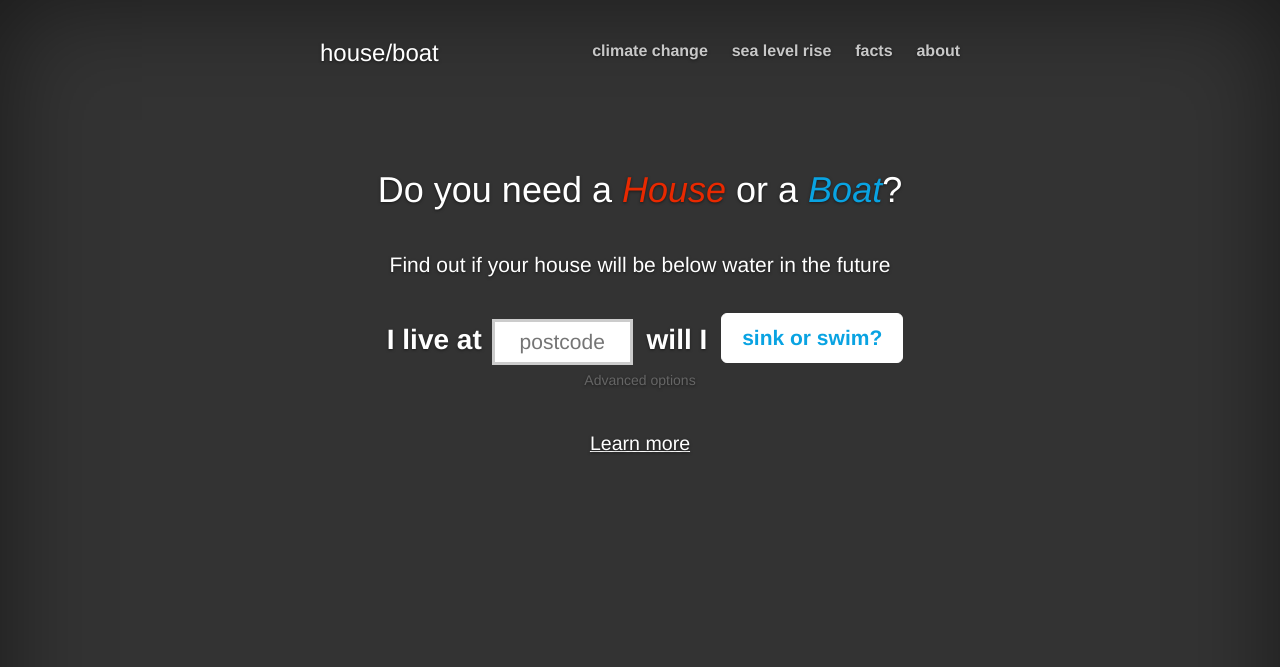
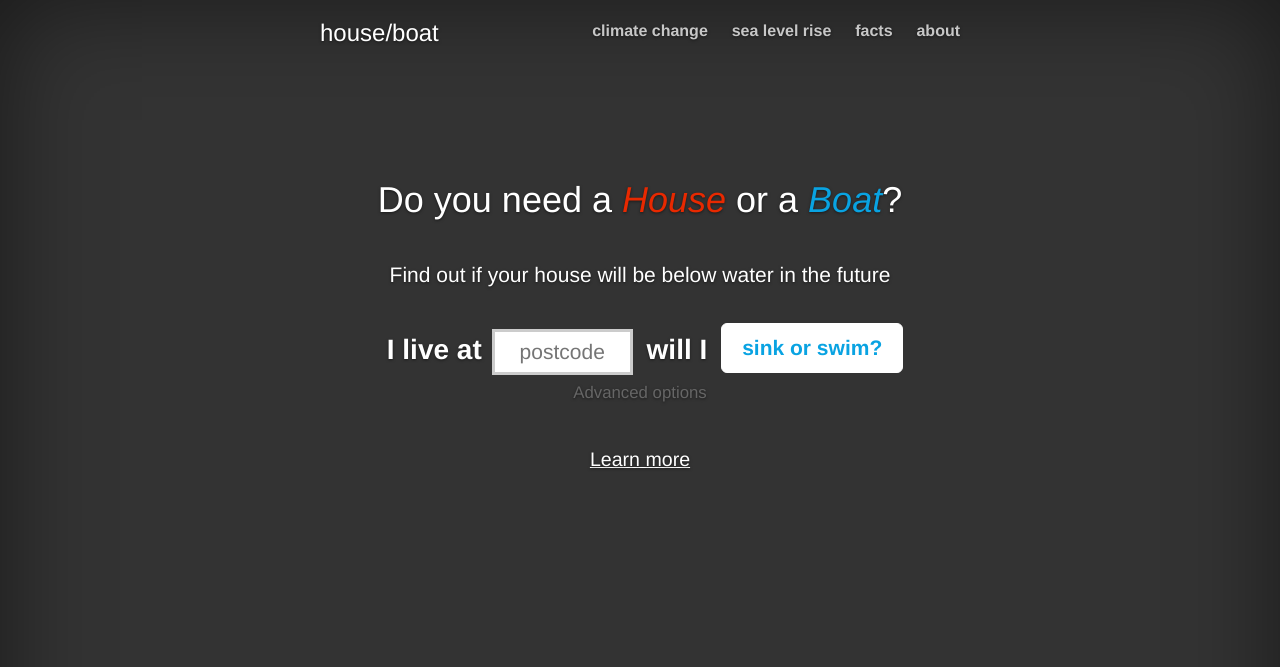
Before and after one commit to oliward/HouseBoat, a PHP site: page / in a window 1280 px wide. Shown: the top 667 px of the page. Run offline with PHP 8.4, Linux system fonts and the light colour scheme; some libraries are stand-ins or nearby versions.

Commit message:
style changes

```diff
--- a/index.php
+++ b/index.php
@@ -91,7 +91,7 @@
 						</section>
 						<section id="climate-change" class="text">
 							<h2>Climate Change</h2>
-							<p>Climate Change is a very real phenomenon, with 97% of climate scientists in agreement, <a href="http://climate.nasa.gov/scientific-consensus">according to NASA</a>.</p>
+							<p>Climate Change is a very real phenomenon, with 97% of climate scientists in agreement that it has a human cause, <a href="http://climate.nasa.gov/scientific-consensus">according to NASA</a>.</p>
 							<p>Its effects will become increasingly relevant to people around the world.</p>
 
 							<p><img src="theme/images/Temp_anomaly.jpg" alt="" /></p>
@@ -331,7 +331,8 @@
 			});
 			function bodyStlying(){
 				// set body height to viewport to handle inset box shadow and content scrolling
-				$('.site-wrapper, #query').css('height', $(window).height());
+				$('.site-wrapper').css('height', $(window).height());
+				$('#query').css('min-height', $(window).height());
 			}
 			jQuery(window).resize(function(){
 				bodyStlying();
--- a/theme/css/houseboat.css
+++ b/theme/css/houseboat.css
@@ -131,6 +131,11 @@ label {
 
 .masthead:hover {
 	opacity: 1 !important;
+	background-image: url(../images/trans.png);
+}
+
+.inner {
+	padding: 10px 30px;
 }
 
 section {
@@ -141,6 +146,12 @@ section {
 /*
  * Content styling
  */
+
+p {
+	font-size: 1.2em;
+	line-height: 150%;
+	margin-bottom: 20px;
+}
 
 a {
 	text-decoration: underline;
```
